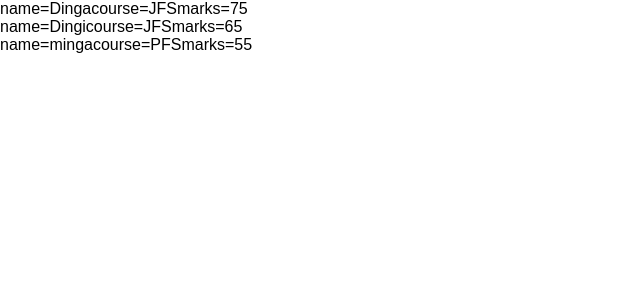
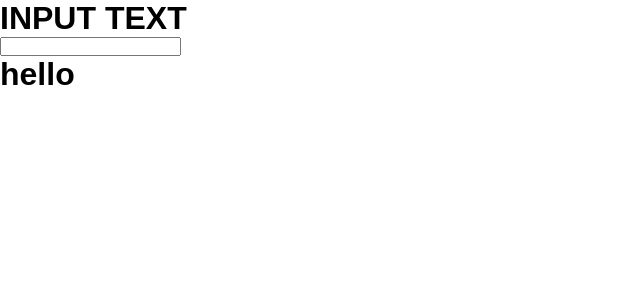
Before and after one commit to manojkumar1730/React-Class, a React (Vite) app: page / in a window 1280 px wide. Shown: the top 300 px of the page, without its empty margins (0-640 px from the left). Built offline with nearby package versions, Linux system fonts and the light colour scheme.

Commit message:
More example on useState hook

```diff
--- a/src/App.jsx
+++ b/src/App.jsx
@@ -10,6 +10,9 @@ import Parent from "./Components/Props/Parent"
 import AllStudent from "./Components/PropsStudent/AllStudent"
 import Acom from "./Components/PropsDrilling/Acom"
 import Trainer from "./Components/PropsDrillingProject/Trainer"
+import Toggle from "./Components/Hooks/UseState/Toggle"
+import InputText from "./Components/Hooks/UseState/InputText"
+import ChangeColor from "./Components/Hooks/UseState/ChangeColor"
 
 
 
@@ -33,7 +36,15 @@ const App = () => {
       {/* <Parent/> */}
       {/* <AllStudent/> */}
       {/* <Acom/> */}
-      <Trainer/>
+      {/* <Trainer/> */}
+
+
+      {/* hooks */}
+
+      {/* <Toggle/> */}
+      {/* <InputText/> */}
+      <ChangeColor/>
+
     </React.Fragment>
   )
 }
--- /dev/null
+++ b/src/Components/Hooks/UseState/ChangeColor.jsx
@@ -0,0 +1,27 @@
+import React, { useState } from 'react'
+
+const ChangeColor = () => {
+  const [Text, setText] = useState("")
+
+  const change = (event) => {
+    setText(event.target.value)
+  }
+
+  return (
+    <div className="hooks">
+      <div className="header">
+        <h1>INPUT TEXT</h1>
+      </div>
+
+      <div className="toggle-app">
+        <input
+          type='text'
+          onChange={change}
+        />
+        <h1 id='hel' style={{ color: Text }}>hello</h1>
+      </div>
+    </div>
+  )
+}
+
+export default ChangeColor
--- /dev/null
+++ b/src/Components/Hooks/UseState/InputText.jsx
@@ -0,0 +1,27 @@
+import React, { useState } from 'react'
+
+const InputText = () => {
+let [Text,setText]=useState(" ")
+
+let change=()=>{
+   setText(event.target.value)
+}
+
+  return (
+    <div className="hooks">
+        <div className="header">
+            <h1>INPUT TEXT</h1>
+        </div>
+
+    <div className="toggle-app">
+        <input type='text' onChange={change}></input>
+
+        <h1>{Text}</h1>
+
+    </div>
+
+    </div>
+  )
+}
+
+export default InputText
--- /dev/null
+++ b/src/Components/Hooks/UseState/Toggle.jsx
@@ -0,0 +1,27 @@
+import React, { useState } from 'react'
+
+const Toggle = () => {
+let [Text,setText]=useState("ON")
+
+let change=()=>{
+    setText(Text==="ON"?"OFF":"ON")
+}
+
+  return (
+    <div className="hooks">
+        <div className="header">
+            <h1>Toggle</h1>
+        </div>
+
+    <div className="toggle-app">
+        <h3>{Text}</h3>
+        <button onClick={change}>
+            Toggle
+        </button>
+    </div>
+
+    </div>
+  )
+}
+
+export default Toggle
```
